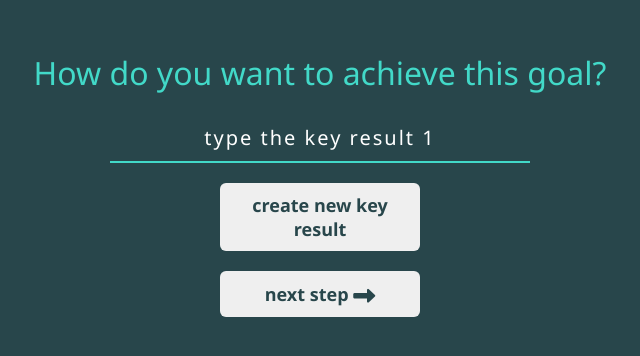
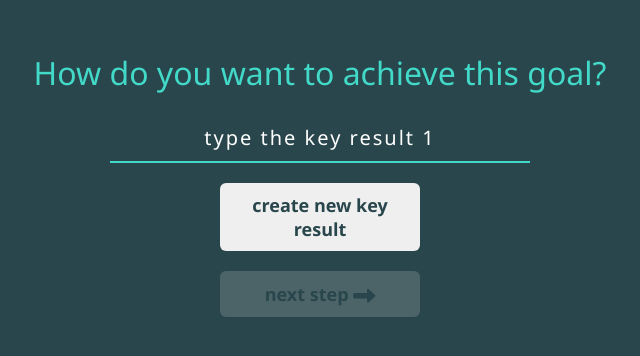
Before and after one commit to cmmarcondes/automated-okr, a React (Create React App) app: page /descriptions in a window 1280 px wide. Shown: the part 206-562 px from the top of the page, without its empty margins (320-960 px from the left). Built offline with nearby package versions, Linux system fonts and the light colour scheme.

Commit message:
refactor: elementos refatorados e regra no button adicionada para dar disabled quando não houver dados

```diff
--- a/package.json
+++ b/package.json
@@ -16,6 +16,7 @@
     "@types/styled-components": "^5.1.7",
     "react": "^17.0.1",
     "react-dom": "^17.0.1",
+    "react-hook-form": "^6.14.2",
     "react-redux": "^7.2.2",
     "react-router-dom": "^5.2.0",
     "react-scripts": "4.0.1",
--- a/src/main/elements/button.tsx
+++ b/src/main/elements/button.tsx
@@ -20,6 +20,11 @@ export const Button = styled.button`
 
   cursor: pointer;
 
+  &:disabled {
+    opacity: 0.6;
+    cursor: not-allowed;
+  }
+
   i {
     margin-top: 4px;
     font-size: 22px;
--- a/src/main/elements/container.tsx
+++ b/src/main/elements/container.tsx
@@ -10,4 +10,20 @@ export const Container = styled.div`
     height: 100vh;
 
     background-color: #28464B;
+
+    .wrapper {
+        display: flex;
+        justify-content: center;
+        flex-direction: column;
+        flex-wrap: wrap;
+
+        background-color: #121e20;
+        opacity: 0.3;
+
+        padding: 10px;
+        margin: 10px;
+
+        border-radius: 8px;
+        box-shadow: rgba(0, 0, 0, 0.24) 0px 3px 8px;
+    }
 `;
--- a/src/main/helpers/contants.ts
+++ b/src/main/helpers/contants.ts
@@ -1,2 +1,5 @@
 export const OBJECTIVE_MAX_LENGTH = 20;
 export const OBJECTIVE_MIN_LENGTH = 3;
+
+export const NAME_MIN_LENGTH = 3;
+export const KR_ARRAY_MAX_LENGTH = 4;
--- a/src/main/pages/descriptions/index.tsx
+++ b/src/main/pages/descriptions/index.tsx
@@ -1,10 +1,13 @@
-import { addNewKR, getNewKrName } from "main/store/actions/datas";
-import { IKeyResult, IOkr } from "main/store/protocol";
 import React from "react";
 import { connect, ConnectedProps } from "react-redux";
 import { useHistory } from "react-router-dom";
 import { Dispatch } from "redux";
+
 import { Button, Container, TextField, Title } from "../../elements";
+
+import { KR_ARRAY_MAX_LENGTH } from "main/helpers/contants";
+import { addNewKR, getNewKrName } from "main/store/actions/datas";
+import { IKeyResult, IOkr } from "main/store/protocol";
 
 const mapStateToProps = (state: { datas: IOkr }) => {
   return {
@@ -39,6 +42,11 @@ const Keyresults: React.FC<PropsFromRedux> = ({
     history.push("/details");
   };
 
+  const verifyEmptyDatas = () => {
+    return datas.kr.map((d) => d.name === "")
+                   .some((verify) => verify === true);
+  };
+
   return (
     <>
       <Container>
@@ -54,10 +62,18 @@ const Keyresults: React.FC<PropsFromRedux> = ({
           </>
         ))}
         <div className="wrapper__buttons">
-          <Button type="button" onClick={() => dispatchAddNewKr(datas.kr)}>
+          <Button
+            type="button"
+            onClick={() => dispatchAddNewKr(datas.kr)}
+            disabled={datas.kr.length > KR_ARRAY_MAX_LENGTH}
+          >
             create new key result
           </Button>
-          <Button type="button" onClick={nextStep}>
+          <Button
+            type="button"
+            onClick={nextStep}
+            disabled={verifyEmptyDatas()}
+          >
             next step&nbsp;
             <i className="fas fa-long-arrow-alt-right"></i>
           </Button>
--- a/src/main/pages/details/index.tsx
+++ b/src/main/pages/details/index.tsx
@@ -1,3 +1,10 @@
+import React from "react";
+import { connect, ConnectedProps } from "react-redux";
+import { useHistory } from "react-router-dom";
+import { Dispatch } from "redux";
+
+import { Button, Container, TextField, Title } from "../../elements";
+
 import {
   getNewKrAtt,
   getNewKrCalc,
@@ -5,11 +12,6 @@ import {
   getNewKrTarget,
 } from "main/store/actions/datas";
 import { IKeyResult, IOkr } from "main/store/protocol";
-import React from "react";
-import { connect, ConnectedProps } from "react-redux";
-import { useHistory } from "react-router-dom";
-import { Dispatch } from "redux";
-import { Button, Container, Label, TextField } from "../../elements";
 
 const mapStateToProps = (state: { datas: IOkr }) => {
   return {
@@ -50,7 +52,7 @@ const Details: React.FC<PropsFromRedux> = ({
   dispatchNewKrCalc,
   dispatchNewKrAtt,
   dispatchNewKrInfo,
-  dispatchNewKrTarget
+  dispatchNewKrTarget,
 }) => {
   const history = useHistory();
 
@@ -58,15 +60,15 @@ const Details: React.FC<PropsFromRedux> = ({
     history.push("/details");
   };
 
-  console.log(datas)
-
   return (
     <>
       <Container>
+
           {datas.kr?.map((kr_datas: IKeyResult, index: number) => {
             return (
-            <>
-              <Label>{kr_datas.name}</Label>
+              <div className="wrapper">
+                <Title>{kr_datas.name}</Title>
+                <br />
                 <TextField
                   placeholder={`how are you going to calculate this key result?`}
                   onChange={(e) =>
@@ -91,10 +93,9 @@ const Details: React.FC<PropsFromRedux> = ({
                     dispatchNewKrTarget(datas.kr, e.target.value, index)
                   }
                 />
-            </>
+              </div>
             );
           })}
-
         <Button type="button" onClick={nextStep}>
           next step
         </Button>
--- a/src/main/pages/goals/index.tsx
+++ b/src/main/pages/goals/index.tsx
@@ -1,14 +1,20 @@
 import React from "react";
+import { useHistory } from "react-router-dom";
+import { Dispatch } from "redux";
 import { connect, ConnectedProps } from "react-redux";
-import { Button, Container, TextField, Title } from "../../elements";
-import { OBJECTIVE_MAX_LENGTH, OBJECTIVE_MIN_LENGTH } from "../../helpers/contants";
-import ObjectiveArrow from "../../assets/Objective-Arrow.png";
-import { useHistory } from "react-router-dom";
+
 import { getNewGoal } from "main/store/actions/datas";
 import { IOkr } from "main/store/protocol";
-import { Dispatch } from "redux";
 
-const mapStateToProps = (state: { datas: IOkr; }) => {
+import { Button, Container, TextField, Title } from "../../elements";
+import {
+  NAME_MIN_LENGTH,
+  OBJECTIVE_MAX_LENGTH,
+  OBJECTIVE_MIN_LENGTH,
+} from "../../helpers/contants";
+import ObjectiveArrow from "../../assets/Objective-Arrow.png";
+
+const mapStateToProps = (state: { datas: IOkr }) => {
   return {
     datas: state.datas.objective,
   };
@@ -39,13 +45,13 @@ const Goals: React.FC<PropsFromRedux> = ({ datas, getGoal }) => {
       <Title>Tell us, what is your objective?</Title>
       <TextField
         placeholder="type here..."
-        name="objective"
+        name="goal"
         maxLength={OBJECTIVE_MAX_LENGTH}
         minLength={OBJECTIVE_MIN_LENGTH}
         value={datas.goal}
         onChange={(e) => getGoal(e.target.value)}
       />
-      <Button type="button" onClick={nextStep}>
+      <Button type="submit" onClick={nextStep} disabled={datas.goal.length < NAME_MIN_LENGTH}>
         next step&nbsp;
         <i className="fas fa-long-arrow-alt-right"></i>
       </Button>
```
Also changed, not shown: 2 other files (tests, documents, lock files or other folders). Lines whose indentation alone changed are shown as unchanged.
